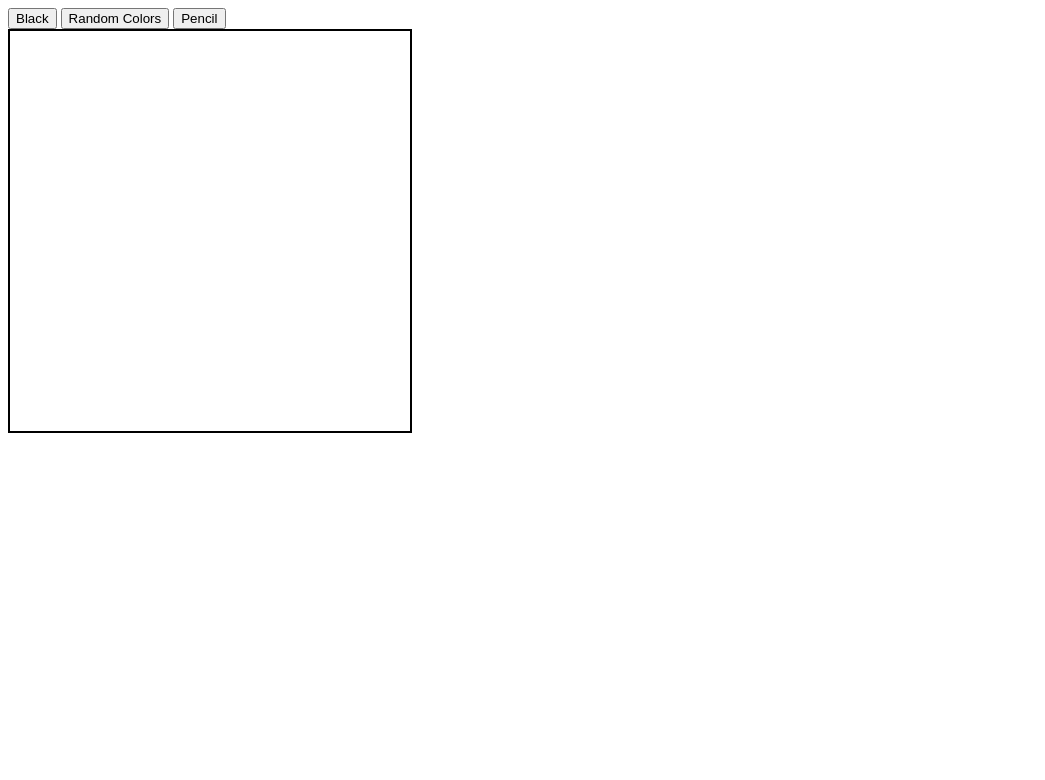
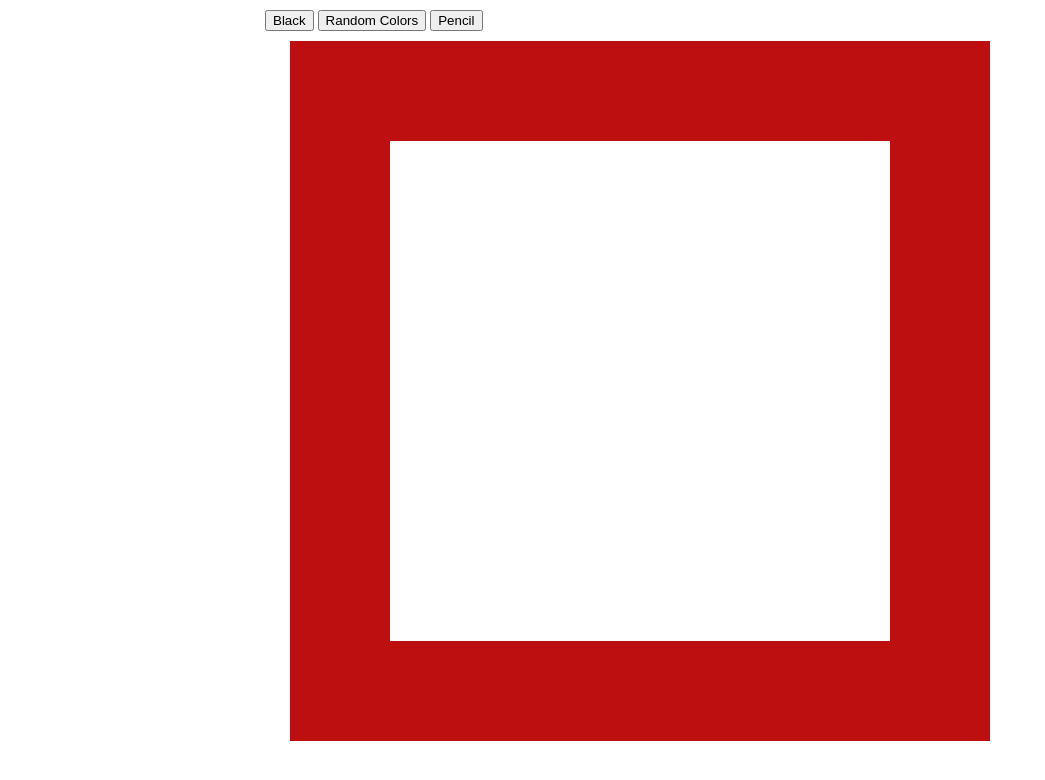
Before and after one commit to xRedRope/etch-a-sketch, a plain HTML site: page index.html in a window 1280 px wide. Shown: the whole page, without its empty margins (0-1045 px from the left). Drawn offline with Linux system fonts and the light colour scheme.

Commit message:
changed css

```diff
--- a/style.css
+++ b/style.css
@@ -1,7 +1,14 @@
+
+main{
+    width: 750px;
+    height: 750px;
+    margin: 10px auto;
+}
 
 .grid{
     display : grid;
-    border : 2px solid black;
-    height : 400px;
-    width: 400px;
+    border : 100px solid rgb(189, 15, 15);
+    height : 500px;
+    width: 500px;
+    margin: 10px auto;
 }
```
